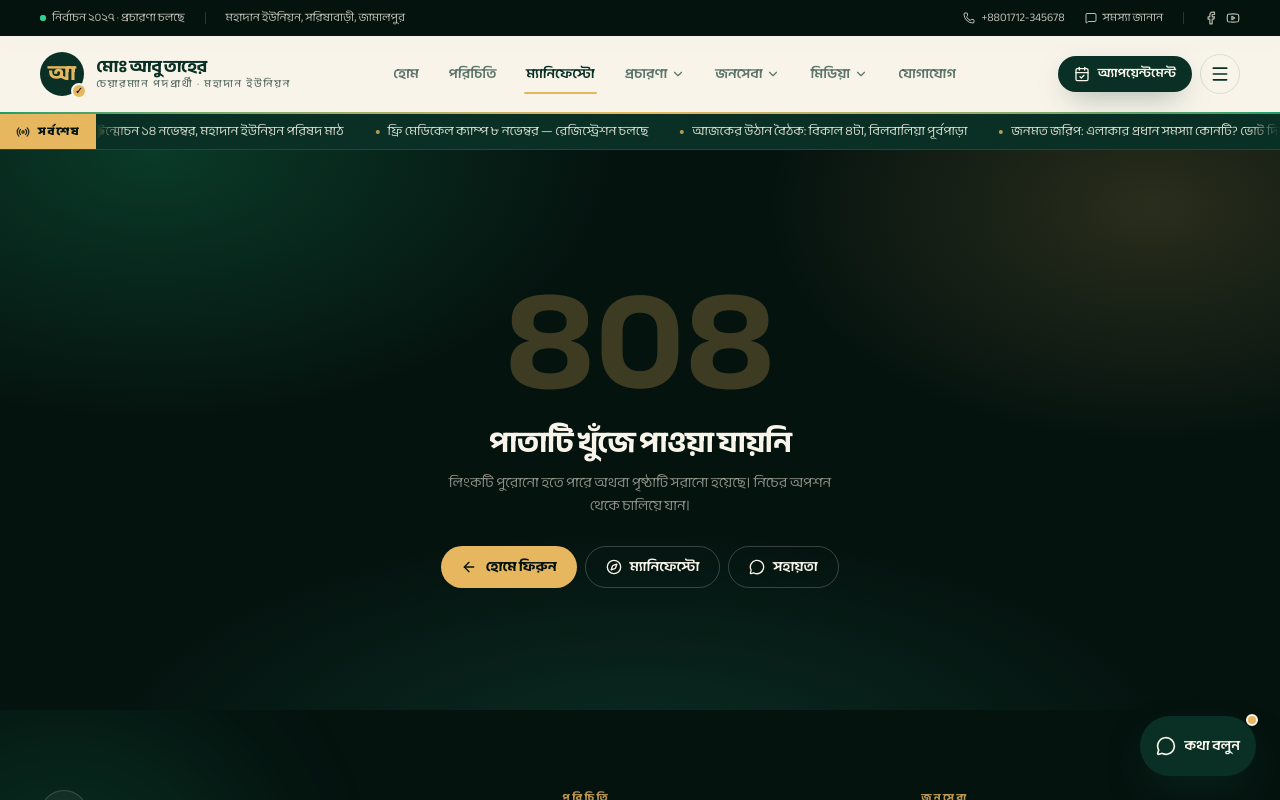
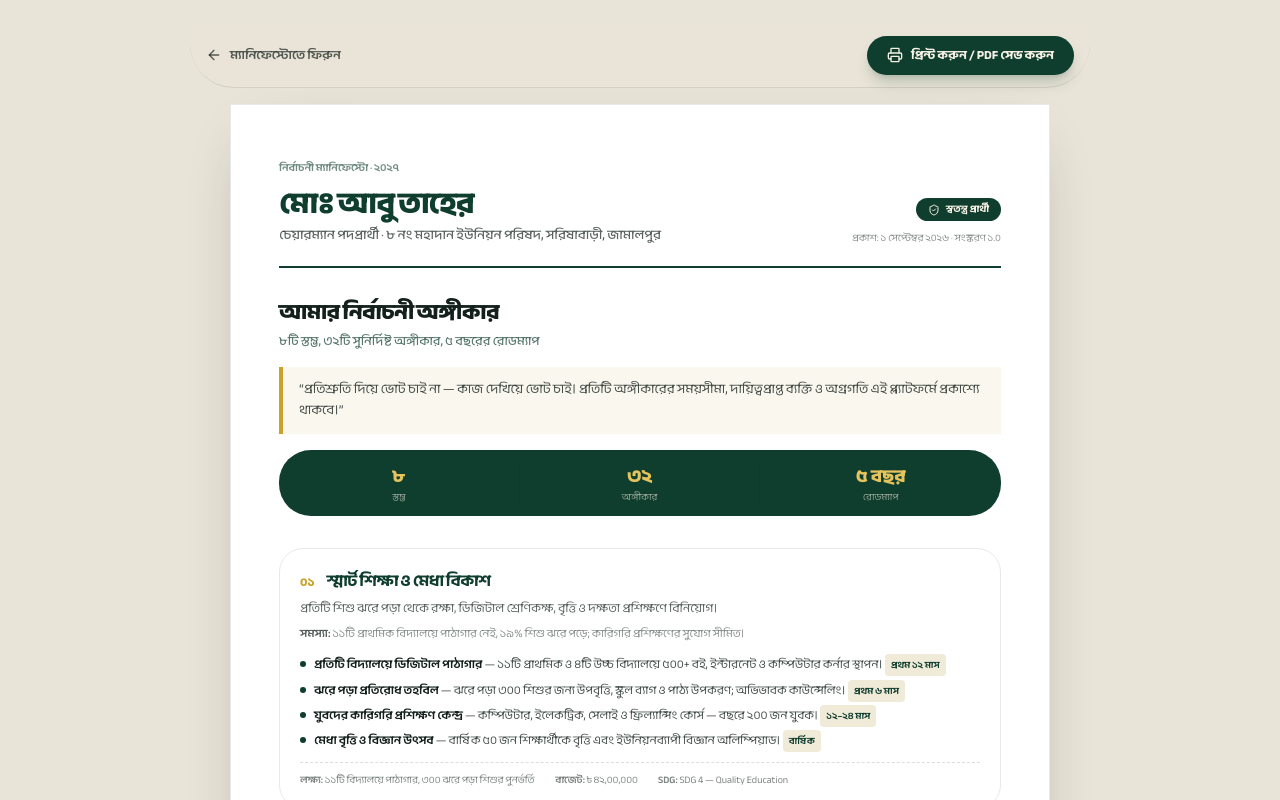
Before and after one commit to taherdeshik/mdabutaher, a Next.js app: page /manifesto/print in a window 1280 px wide. Before the commit this address had no page. Shown: the top 800 px of the page. Built offline with nearby package versions, Linux system fonts and the light colour scheme.

Commit message:
feat(manifesto): print-ready PDF view and clean-letterhead route
Co-authored-by: arena-agent <297053741+arena-agent@users.noreply.github.com>

```diff
--- a/src/app/manifesto/page.tsx
+++ b/src/app/manifesto/page.tsx
@@ -37,7 +37,7 @@ export default function ManifestoPage() {
             <div><p className="font-latin text-xl font-bold text-gold">৩২</p><p className="text-[0.6rem] text-cream/50">অঙ্গীকার</p></div>
             <div><p className="font-latin text-xl font-bold text-gold">৫</p><p className="text-[0.6rem] text-cream/50">বছরের রোডম্যাপ</p></div>
           </div>
-          <a href="/api/manifesto.pdf" className="mt-4 flex items-center justify-center gap-2 rounded-xl bg-gold px-4 py-2.5 text-[0.8rem] font-bold text-night transition-transform hover:scale-[1.01]">
+          <a href="/manifesto/print" className="mt-4 flex items-center justify-center gap-2 rounded-xl bg-gold px-4 py-2.5 text-[0.8rem] font-bold text-night transition-transform hover:scale-[1.01]">
             <Download className="h-4 w-4" /> ম্যানিফেস্টো ডাউনলোড (PDF)
           </a>
           <p className="mt-2 text-center text-[0.6rem] text-cream/35">প্রকাশিত: ১ সেপ্টেম্বর ২০২৬ · সংস্করণ ১.০</p>
--- /dev/null
+++ b/src/app/manifesto/print/page.tsx
@@ -0,0 +1,116 @@
+import type { Metadata } from "next";
+import Link from "next/link";
+import { ArrowLeft, ShieldCheck } from "lucide-react";
+import { manifestoIntro, pillars } from "@/content/manifesto";
+import { site } from "@/content/site";
+import { PrintButton } from "@/components/features/print-button";
+
+export const metadata: Metadata = {
+  title: "ম্যানিফেস্টো — প্রিন্ট / PDF সংস্করণ",
+  description: "মোঃ আবু তাহেরের ৮ স্তম্ভ ও ৩২ অঙ্গীকারের প্রিন্ট-উপযোগী সংস্করণ। ব্রাউজার থেকে PDF হিসেবে সেভ করুন।",
+  robots: { index: false, follow: true },
+  alternates: { canonical: "/manifesto/print" },
+};
+
+export default function ManifestoPrintPage() {
+  return (
+    <div className="min-h-screen bg-[#e9e4d8] py-6 text-[#14201b] print:bg-white print:py-0">
+      <style>{`
+        @media print {
+          @page { size: A4; margin: 14mm 13mm; }
+          .no-print { display: none !important; }
+          .paper { box-shadow: none !important; border: 0 !important; margin: 0 !important; max-width: none !important; padding: 0 !important; }
+          .pillar { break-inside: avoid; }
+          a { text-decoration: none; color: inherit; }
+        }
+      `}</style>
+
+      <div className="no-print sticky top-0 z-20 mx-auto mb-4 flex max-w-[900px] flex-wrap items-center justify-between gap-3 rounded-b-2xl border-b border-[#14201b]/10 bg-[#e9e4d8]/90 px-4 py-3 backdrop-blur">
+        <Link href="/manifesto" className="inline-flex items-center gap-2 text-[0.78rem] font-semibold text-[#14201b]/70 hover:text-[#14201b]">
+          <ArrowLeft className="h-4 w-4" /> ম্যানিফেস্টোতে ফিরুন
+        </Link>
+        <PrintButton />
+      </div>
+
+      <article className="paper mx-auto max-w-[820px] border border-[#14201b]/10 bg-white px-8 py-10 shadow-[0_20px_60px_-30px_rgba(20,32,27,0.45)] sm:px-12 sm:py-14">
+        {/* Letterhead */}
+        <header className="flex flex-wrap items-end justify-between gap-4 border-b-2 border-[#0f3d2e] pb-5">
+          <div>
+            <p className="text-[0.66rem] font-semibold text-[#0f3d2e]/60">
+              নির্বাচনী ম্যানিফেস্টো · {site.electionYear}
+            </p>
+            <h1 className="mt-2 text-3xl font-extrabold leading-tight text-[#0f3d2e]">{site.name}</h1>
+            <p className="mt-1 text-[0.82rem] font-medium text-[#14201b]/70">
+              {site.role} · {site.ward}, {site.upazila}, {site.district}
+            </p>
+          </div>
+          <div className="text-right">
+            <div className="inline-flex items-center gap-1.5 rounded-full bg-[#0f3d2e] px-3 py-1 text-[0.62rem] font-bold text-[#f5f0e4]">
+              <ShieldCheck className="h-3 w-3" /> স্বতন্ত্র প্রার্থী
+            </div>
+            <p className="mt-2 text-[0.62rem] text-[#14201b]/50">প্রকাশ: ১ সেপ্টেম্বর ২০২৬ · সংস্করণ ১.০</p>
+          </div>
+        </header>
+
+        <section className="mt-7">
+          <h2 className="text-[1.35rem] font-extrabold text-[#14201b]">{manifestoIntro.title}</h2>
+          <p className="mt-1 text-[0.78rem] font-medium text-[#0f3d2e]/70">{manifestoIntro.subtitle}</p>
+          <blockquote className="mt-4 border-l-4 border-[#c9a227] bg-[#faf7ef] px-4 py-3 text-[0.82rem] leading-relaxed text-[#14201b]/80">
+            “{manifestoIntro.quote}”
+          </blockquote>
+          <div className="mt-4 grid grid-cols-3 divide-x divide-[#14201b]/10 rounded-xl bg-[#0f3d2e] py-3 text-center text-[#f5f0e4]">
+            {[["৮", "স্তম্ভ"], ["৩২", "অঙ্গীকার"], ["৫ বছর", "রোডম্যাপ"]].map(([v, l]) => (
+              <div key={l}>
+                <p className="text-lg font-extrabold text-[#e6c35c]">{v}</p>
+                <p className="text-[0.6rem] text-[#f5f0e4]/60">{l}</p>
+              </div>
+            ))}
+          </div>
+        </section>
+
+        <section className="mt-8 space-y-6">
+          {pillars.map((p) => (
+            <div key={p.id} className="pillar break-inside-avoid rounded-lg border border-[#14201b]/10 p-5">
+              <div className="flex items-baseline gap-3">
+                <span className="text-[0.72rem] font-extrabold text-[#c9a227]">{p.number}</span>
+                <h3 className="text-[1.02rem] font-bold text-[#0f3d2e]">{p.title}</h3>
+              </div>
+              <p className="mt-1.5 text-[0.76rem] leading-relaxed text-[#14201b]/70">{p.summary}</p>
+              <p className="mt-1.5 text-[0.7rem] leading-relaxed text-[#14201b]/50">
+                <span className="font-semibold text-[#14201b]/70">সমস্যা:</span> {p.problem}
+              </p>
+              <ol className="mt-3 space-y-1.5">
+                {p.commitments.map((c) => (
+                  <li key={c.title} className="flex gap-2 text-[0.74rem] leading-relaxed">
+                    <span className="mt-[0.38rem] h-1.5 w-1.5 shrink-0 rounded-full bg-[#0f3d2e]" />
+                    <span className="text-[#14201b]/80">
+                      <span className="font-semibold text-[#14201b]">{c.title}</span> — {c.detail}{" "}
+                      <span className="whitespace-nowrap rounded bg-[#f0ead9] px-1.5 py-0.5 text-[0.6rem] font-semibold text-[#0f3d2e]">
+                        {c.timeline}
+                      </span>
+                    </span>
+                  </li>
+                ))}
+              </ol>
+              <div className="mt-3 flex flex-wrap gap-x-5 gap-y-1 border-t border-dashed border-[#14201b]/15 pt-2.5 text-[0.62rem] text-[#14201b]/55">
+                <span><span className="font-semibold">লক্ষ্য:</span> {p.target}</span>
+                <span><span className="font-semibold">বাজেট:</span> {p.budget}</span>
+                <span><span className="font-semibold">SDG:</span> {p.sdg}</span>
+              </div>
+            </div>
+          ))}
+        </section>
+
+        <footer className="mt-8 border-t-2 border-[#0f3d2e] pt-4 text-[0.66rem] leading-relaxed text-[#14201b]/60">
+          <p className="font-semibold text-[#0f3d2e]">{site.slogan}</p>
+          <p className="mt-0.5">
+            {site.office} · {site.phone} · {site.email}
+          </p>
+          <p className="mt-0.5 text-[0.58rem] text-[#14201b]/40">
+            এই নথিটি mdabutaher.com থেকে স্বয়ংক্রিয়ভাবে তৈরি। অঙ্গীকারের অগ্রগতি প্রতি মাসে ওয়েবসাইটে প্রকাশিত হয়।
+          </p>
+        </footer>
+      </article>
+    </div>
+  );
+}
--- /dev/null
+++ b/src/components/features/print-button.tsx
@@ -0,0 +1,15 @@
+"use client";
+
+import { Printer } from "lucide-react";
+
+export function PrintButton() {
+  return (
+    <button
+      type="button"
+      onClick={() => window.print()}
+      className="inline-flex items-center gap-2 rounded-full bg-[#0f3d2e] px-5 py-2.5 text-[0.78rem] font-bold text-[#f5f0e4] shadow-lg shadow-[#0f3d2e]/20 transition-transform hover:scale-[1.02] active:scale-95"
+    >
+      <Printer className="h-4 w-4" /> প্রিন্ট করুন / PDF সেভ করুন
+    </button>
+  );
+}
--- a/src/components/layout/site-chrome.tsx
+++ b/src/components/layout/site-chrome.tsx
@@ -9,7 +9,10 @@ import { ChatWidget } from "./chat-widget";
 
 export function SiteChrome({ children }: { children: ReactNode }) {
   const pathname = usePathname();
-  const bare = pathname?.startsWith("/admin") || pathname?.startsWith("/login");
+  const bare =
+    pathname?.startsWith("/admin") ||
+    pathname?.startsWith("/login") ||
+    pathname === "/manifesto/print";
 
   if (bare) return <>{children}</>;
 
```
Also changed, not shown: 2 other files (tests, documents, lock files or other folders).
